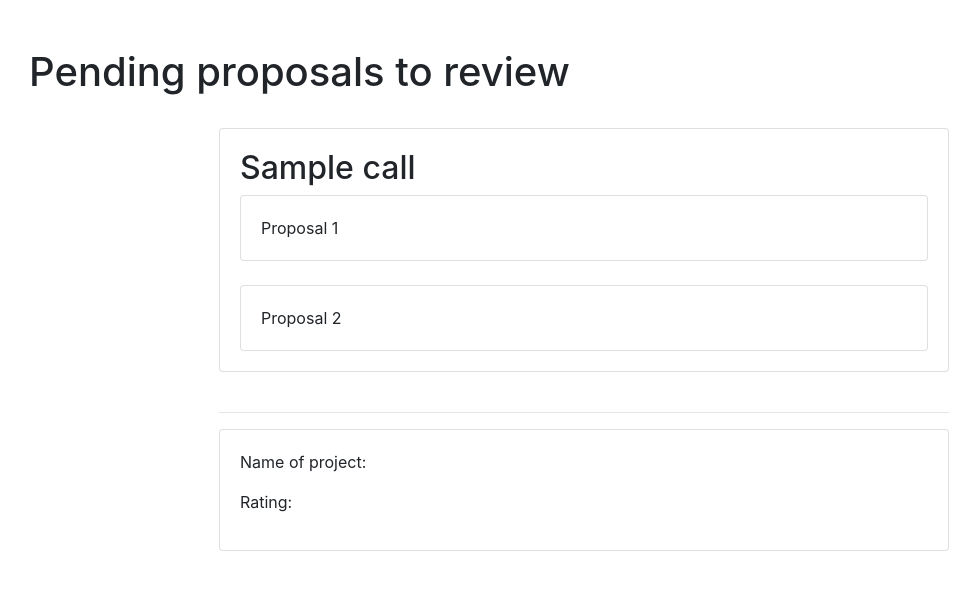
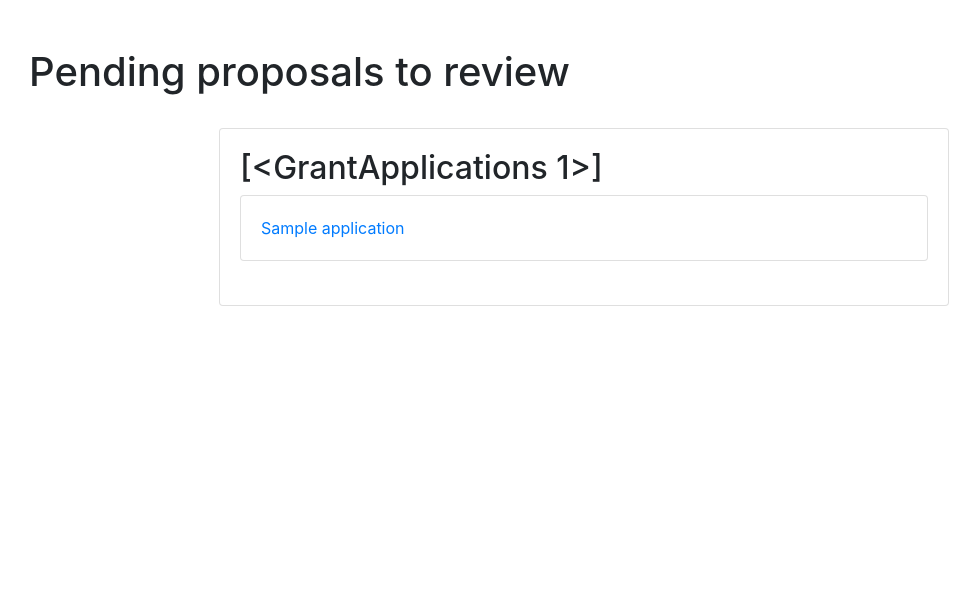
Before and after one commit to stolucc/cschia, a Flask app: page /review in a window 1280 px wide. Shown: the part 117-707 px from the top of the page, without its empty margins (56-1036 px from the left). Run offline with Flask 2, Linux system fonts and the light colour scheme; a user stored in the database is signed in; tables that the repository leaves empty hold one stand-in row (values such as "Sample post"); parts of the project's set-up code (start-up, migrations or seed data) failed here and were passed over; some libraries are stand-ins or nearby versions.

Commit message:
FOC- update to reviews table, moved read-only review info to correct page

```diff
--- a/app/models.py
+++ b/app/models.py
@@ -436,7 +436,7 @@ class FundingCallReviewers(db.Model):
 
 class Reviews(db.Model):
     id = db.Column(db.Integer, primary_key=True)
-    call_id = db.Column(db.Integer, db.ForeignKey("funding_call.id"))
+    proposal_id = db.Column(db.Integer, db.ForeignKey("grant_applications.id"))
     reviewer_id = db.Column(db.Integer, db.ForeignKey("user.id"))
     desc = db.Column(db.Text())
     rating = db.Column(db.Integer)
--- a/app/routes.py
+++ b/app/routes.py
@@ -251,11 +251,11 @@ def admin_submitted_reviews():
 @login_required
 def proposals_to_review():
     reviewer_required(current_user)
-    jsonCallIds = FundingCallReviewers.query.filter_by(reviewer_id=current_user.id).all()
+    callIds = FundingCallReviewers.query.filter_by(reviewer_id=current_user.id).all()
     getPendingFunds = []
 
-    for item in jsonCallIds:
-        getPendingFunds.append(SfiProposalCalls.query.filter_by(id=item.call_id).first())
+    for item in callIds:
+        getPendingFunds.append(GrantApplications.query.filter_by(call_id=item.call_id).all())
 
     return render_template("proposals_to_review.html",
                             title="Pending reviews",
@@ -275,18 +275,19 @@ def view_application(grant_id):
     grant = GrantApplications.query.filter_by(id=grant_id).first_or_404()
     reviewer = FundingCallReviewers.query.filter_by(call_id=grant.call_id).first()
 
-    if reviewer is not None:
+    getReviewInfo = Reviews.query.filter_by(call_id=grant.call_id).filter_by(reviewer_id=current_user.id).all()
+
+    if getReviewInfo is None and reviewer is not None:
         form = ReviewProposalForm()
+        if form.validate_on_submit():
+            review = Reviews(call_id=grant.call_id, reviewer_id=reviewer.reviewer_id, desc=form.description.data, rating=form.rating.data)
+            db.session.add(review)
+            db.session.commit()
+            flash("Your review has been successfully submitted.")
     else:
         form = None
 
-    if form.validate_on_submit():
-        review = Reviews(call_id=grant.call_id, reviewer_id=reviewer.reviewer_id, desc=form.description.data, rating=form.rating.data)
-        db.session.add(review)
-        db.session.commit()
-        flash("Your review has been successfully submitted.")
-
-    return render_template("view_application.html", title="Grant Application", grant=grant, form=form)
+    return render_template("view_application.html", title="Grant Application", grant=grant, form=form, getReviewInfo=getReviewInfo)
 
 # not needed
 @app.route("/user/<username>")
--- a/app/templates/proposals_to_review.html
+++ b/app/templates/proposals_to_review.html
@@ -10,31 +10,15 @@
 			{% for item in getPendingFunds %}
 			<div class="card">
 				<div class="card-body">
-					<h2>{{ item["title"] }}</h2>
+					<h2>{{ item }}</h2>
+					{% for prop in item %}
 					<div class="card">
-						<div class="card-body">Proposal 1</div>
+						<div class="card-body"><a href="{{url_for("view_applications")}}/{{ loop.index }}">{{ prop["title"] }}</a></div>
 					</div><br>
-					<div class="card">
-						<div class="card-body">Proposal 2</div>
-					</div>
+					{% endfor %}
 				</div>
 			</div><br>
 			{% endfor %}
-
-
-			<hr>
-
-            {% if current_user.is_reviewer %}
-            <!-- for item in getReviewInfo -->
-            <!-- submittedReviews table - get proposal ID and reviewer ID -->
-            <div class="card mb-3">
-                <div class="card-body">
-                    <p>Name of project: <!-- item["description"] --></p>
-                    <p>Rating: <!-- item["review"] --></p>
-                </div>
-            </div>
-            <!-- endfor -->
-            {% endif %}
 		</div>
 	</div>
 
```
Also changed, not shown: app/templates/view_application.html (+13 -0 lines).
